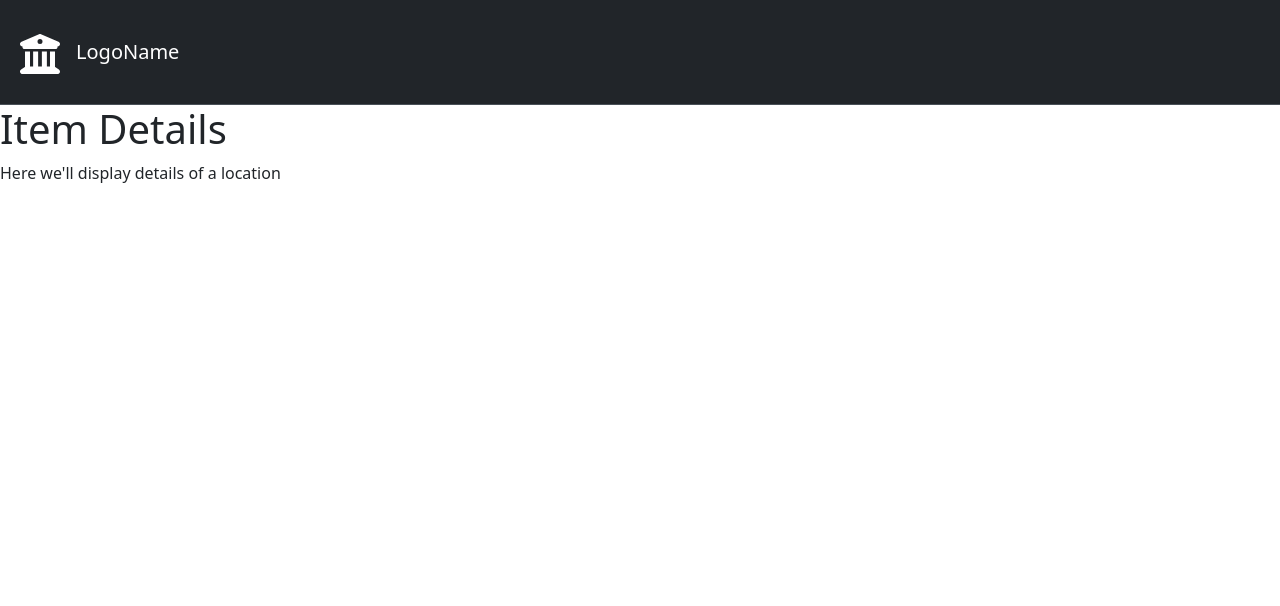
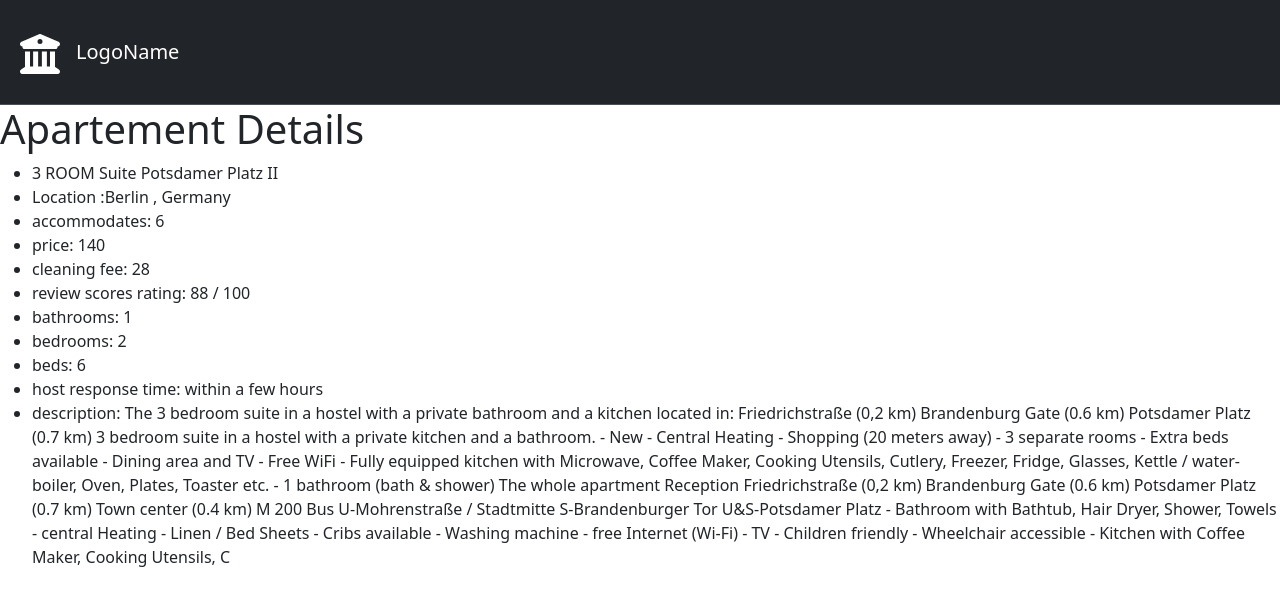
Before and after one commit to Ahmd-zaidan8a8/Apartment-Rentals-Admin, a React (Vite) app: page /items/10641334 in a window 1280 px wide. Shown: the top 606 px of the page. Built offline with nearby package versions, Linux system fonts and the light colour scheme.

Commit message:
adding the apartmentdetails , and assosiaite it with each apartment

```diff
--- a/package.json
+++ b/package.json
@@ -10,6 +10,7 @@
     "preview": "vite preview"
   },
   "dependencies": {
+    "axios": "^1.6.8",
     "bootstrap": "^5.3.3",
     "react": "^18.2.0",
     "react-dom": "^18.2.0",
--- a/src/App.jsx
+++ b/src/App.jsx
@@ -66,7 +66,7 @@ const App = () => {
             />
           }
         />
-        <Route path="/items/:itemDetail" element={<ItemDetails />} />
+        <Route path="/items/:itemDetail" element={<ItemDetails apartementList={apartementList}  />} />
         <Route path="/about" element={<About />} />
         <Route
           path="/dashboard"
--- a/src/components/ListItem.jsx
+++ b/src/components/ListItem.jsx
@@ -4,7 +4,7 @@ const ListItem = ({ item, onDelete }) => {
   return (
     <div className="card mb-2">
       <Link
-        to="/items/:itemDetail"
+        to={`/items/${item.id}`}
         className="list-group-item list-group-item-action"
         aria-current="true"
       >
--- a/src/pages/ItemDetails.jsx
+++ b/src/pages/ItemDetails.jsx
@@ -1,11 +1,44 @@
-function ItemDetails(){
-    return(
-        <div className="ItemDetails">
-            <h1>Item Details</h1>
-            <p>Here we'll display details of a location</p>
+import { useEffect, useState } from "react";
+import { useParams } from "react-router-dom";
 
-        </div>
-    )
+function ItemDetails({ apartementList }) {
+  console.log("item details called");
+  const [apartement, setApartement] = useState(null);
+  const id = useParams();
+  console.log(apartement);
+
+  useEffect(() => {
+    console.log("useEffect called");
+    setApartement(
+      apartementList.filter((apartement) => apartement.id === id.itemDetail)[0]
+    );
+  }, []);
+
+  return (
+    <div className="ItemDetails">
+      <h1>Apartement Details</h1>
+      {apartement !== null && (
+        <ul>
+          <li>{apartement.name}</li>
+          <li>
+            {" "}
+            Location :{apartement.city} , {apartement.country}
+          </li>
+          <li>accommodates: {apartement.accommodates}</li>
+          <li>price: {apartement.price}</li>
+          <li>cleaning fee: {apartement["cleaning_fee"]}</li>
+          <li>
+            review scores rating: {apartement["review_scores_rating"]} / 100
+          </li>
+          <li>bathrooms: {apartement.bathrooms}</li>
+          <li>bedrooms: {apartement.bedrooms}</li>
+          <li>beds: {apartement.beds}</li>
+          <li>host response time: {apartement["host_response_time"]}</li>
+          <li>description: {apartement.description}</li>
+        </ul>
+      )}
+    </div>
+  );
 }
 
 export default ItemDetails;
```
Also changed, not shown: 1 other file (tests, documents, lock files or other folders).
